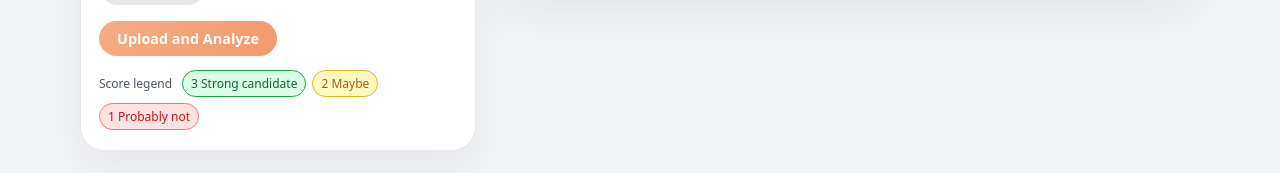
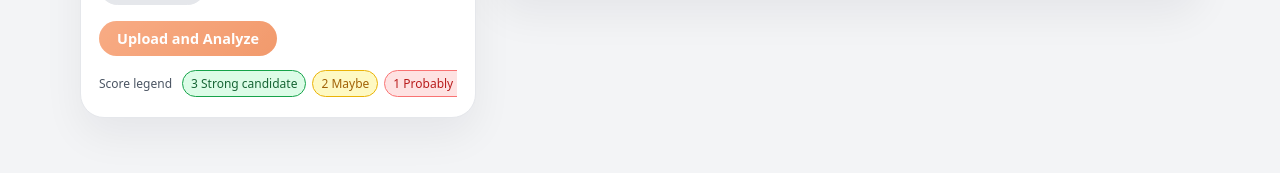
Before and after one commit to carlossingfit/lyric-coach-analyzer-frontend, a React (Create React App) app: page / in a window 1280 px wide. Shown: the part 245-418 px from the top of the page. Built offline with nearby package versions, Linux system fonts and the light colour scheme; no server answers.

Commit message:
modify display6

```diff
--- a/src/App.css
+++ b/src/App.css
@@ -121,7 +121,7 @@ body {
   max-width: 1120px;
   margin: 0 auto;
   display: grid;
-  grid-template-columns: minmax(0, 0.9fr) minmax(0, 1.6fr); /* Results panel wider */
+  grid-template-columns: minmax(0, 0.9fr) minmax(0, 1.6fr); /* wider results panel */
   gap: 20px;
   align-items: flex-start;
 }
@@ -271,18 +271,22 @@ button {
   color: #7f1d1d;
 }
 
+/* keep legend on one line in the upload panel */
+
 .legend {
   margin-top: 14px;
   display: flex;
-  flex-wrap: wrap;
+  flex-wrap: nowrap; /* prevent second line */
   gap: 6px;
   align-items: center;
   font-size: 0.75rem;
+  overflow-x: auto;
 }
 
 .legend-label {
   color: var(--color-text-muted);
   margin-right: 4px;
+  white-space: nowrap;
 }
 
 .legend-pill {
@@ -290,6 +294,7 @@ button {
   padding: 4px 8px;
   border: 1px solid #d1d5db;
   background: #f9fafb;
+  white-space: nowrap;
 }
 
 .legend-strong {
@@ -388,6 +393,12 @@ button {
   transition: background var(--transition-fast);
 }
 
+/* remove bottom border so the explanation row visually connects */
+
+.clickable-row td {
+  border-bottom: none;
+}
+
 .clickable-row:hover {
   background: #f3f4ff;
 }
@@ -449,17 +460,20 @@ button {
   color: #b91c1c;
 }
 
-/* Explanation rows - softened */
+/* Explanation rows - a bit more emphasis, clearly tied to score row */
 
 .explanation-row td {
-  background: #f3f4f6;
+  background: #fff7ed;                           /* soft orange band */
+  border-top: none;                              /* no line between score and explanation */
+  border-bottom: 1px solid #fed7aa;
+  border-left: 3px solid var(--color-primary);   /* accent bar to the left */
 }
 
 .row-explanation-label {
   font-size: 0.75rem;
   text-transform: uppercase;
   letter-spacing: 0.08em;
-  color: #6b7280;
+  color: #9a3412;
   margin-bottom: 3px;
 }
 
```
